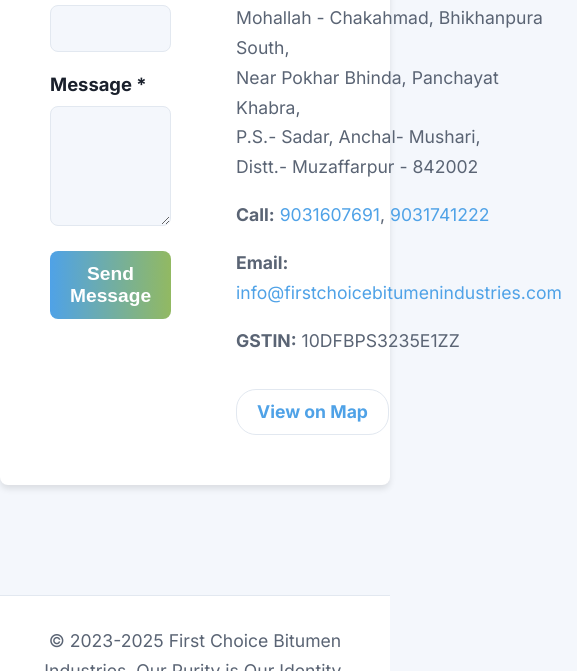
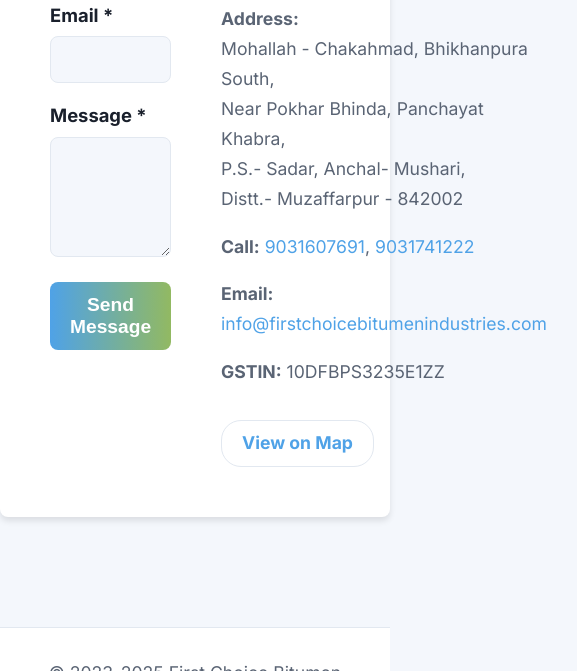
Before and after one commit to First-Choice-Bitumen-Industries/firstchoice.github.io, a plain HTML site: page index.html in a window 390 px wide. Shown: the part 3427-4098 px from the top of the page, 577 px wide, since content can reach past the window. Drawn offline with Linux system fonts and the light colour scheme.

Commit message:
Revert "Update styles.css"

```diff
--- a/styles.css
+++ b/styles.css
@@ -962,45 +962,3 @@ body.fade-out.hidden {
     justify-content: center;
   }
 }
-/* --- Mobile Layout Fixes --- */
-
-/*
-  Apply these rules only to screens smaller than 768px (common for tablets and phones).
-  You can adjust the max-width value as needed.
-*/
-@media (max-width: 768px) {
-
-  /*
-    Select the parent containers of the overflowing text.
-    You may need to inspect your HTML to find the correct class or ID selectors.
-    This example uses generic class names like .section-container and .text-content.
-  */
-  .section-container,
-  .text-content,
-  .product-box,
-  .contact-info {
-    width: 100%; /* Ensure containers use the full available width */
-    max-width: 100%; /* Prevent containers from exceeding the screen width */
-    padding-left: 15px; /* Add some padding for better spacing */
-    padding-right: 15px; /* Add some padding for better spacing */
-    box-sizing: border-box; /* Ensures padding is included in the total width/height */
-  }
-
-  /*
-    Force text to wrap within its container. This is the key fix for long strings of text.
-    The 'p' selector targets paragraph text, but you might also need to apply this to headings (h1, h2, etc.)
-  */
-  p, h1, h2, h3, h4, h5, h6 {
-    overflow-wrap: break-word; /* Breaks long words to prevent overflow */
-    word-wrap: break-word; /* Legacy property for older browser support */
-    hyphens: auto; /* Optional: Allows automatic hyphenation for cleaner breaks */
-  }
-
-  /*
-    It's also good practice to prevent horizontal scrolling on the entire page
-    as a fallback, though fixing the overflowing elements is the better solution.
-  */
-  body {
-    overflow-x: hidden;
-  }
-}
```
